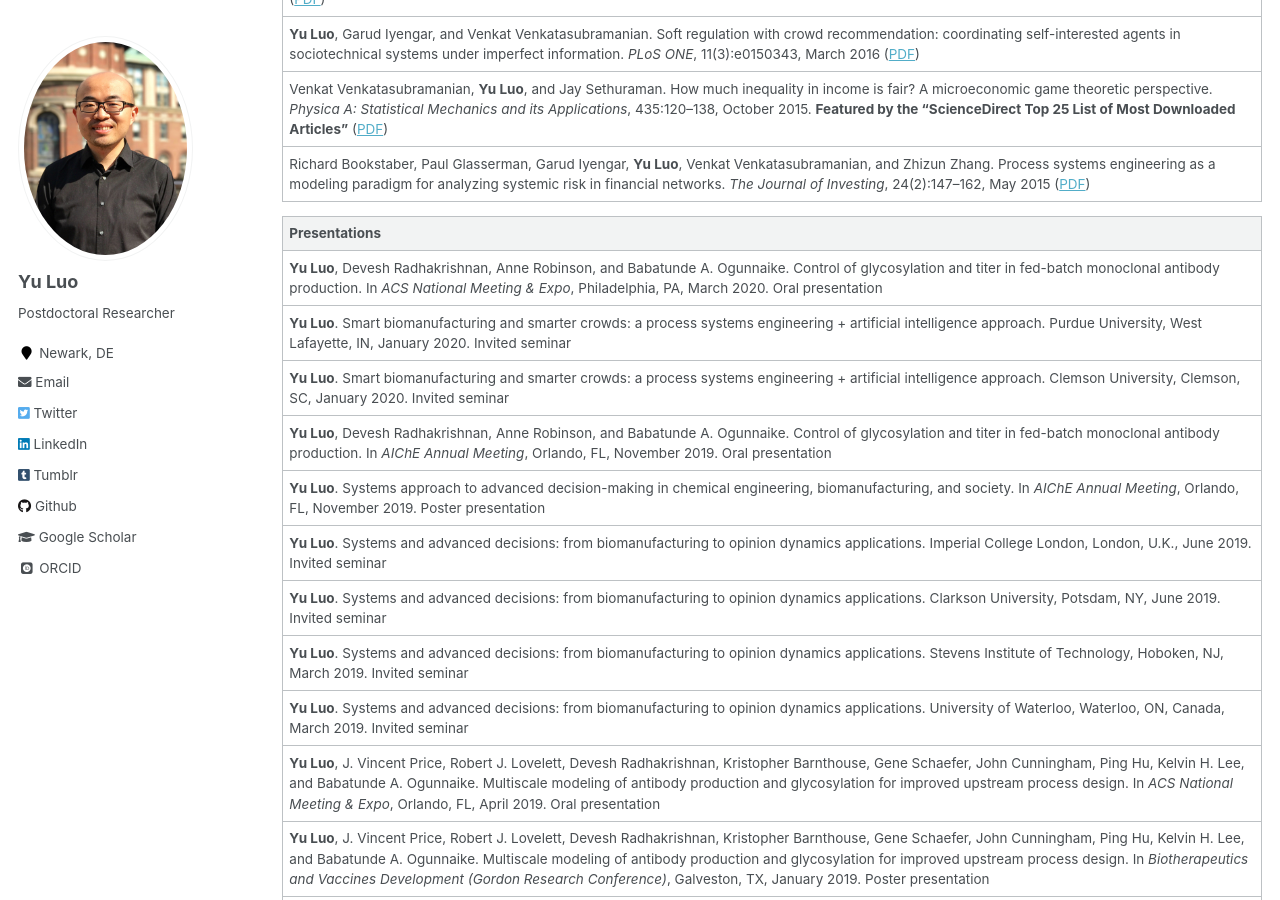
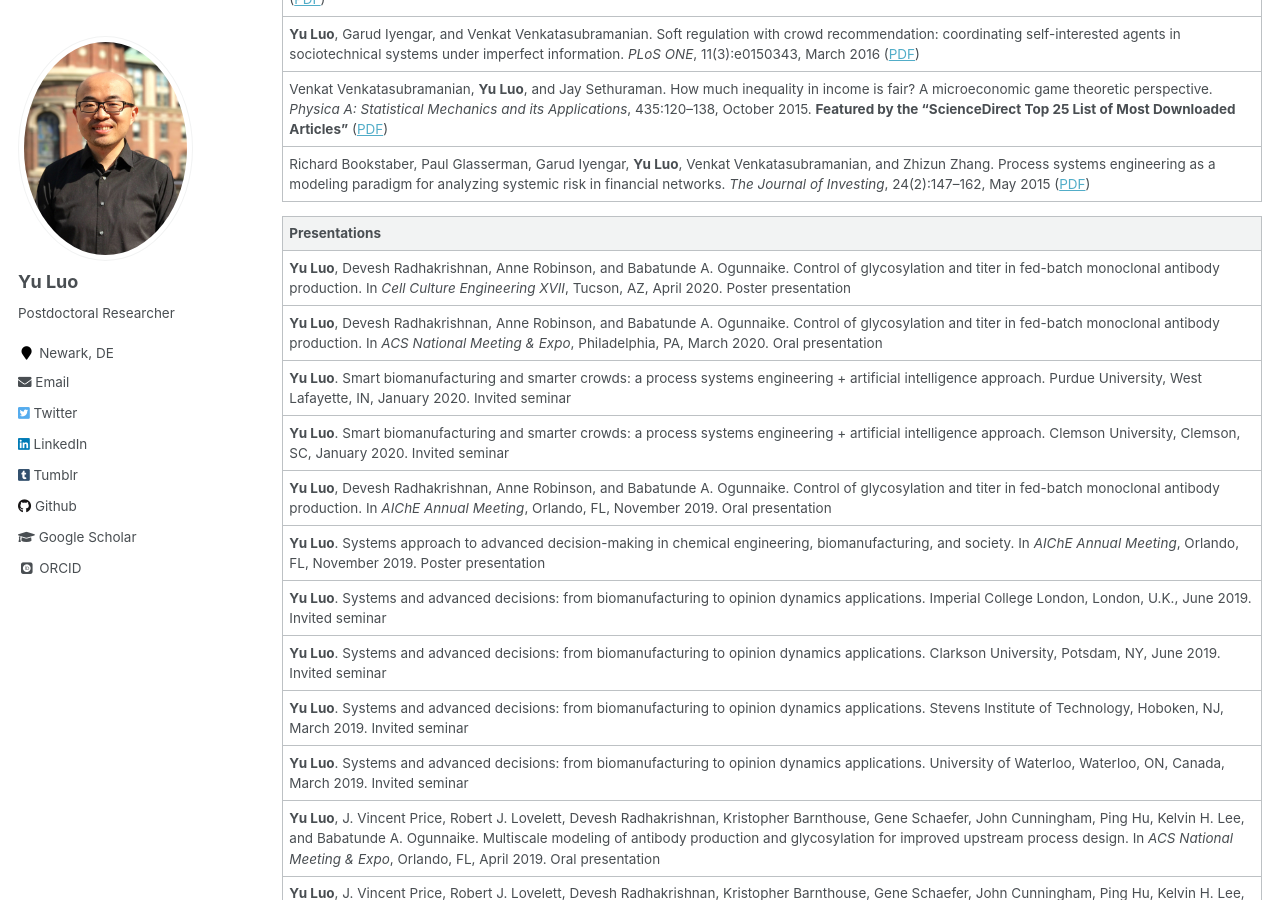
Before and after one commit to l16cn/l16cn.github.io, a Jekyll site: the page built from _pages/experience.md, in a window 1280 px wide and 900 px high, scrolled down 1231 px. Built offline with Jekyll 4.4.1, drawn with Linux system fonts in a browser that asks for light colours; some web fonts are replaced; some of the changed lines change nothing that is shown; some of the changed text lies outside the part shown.

Commit message:
updated cv for cce

```diff
--- a/_pages/experience.md
+++ b/_pages/experience.md
@@ -5,7 +5,7 @@ permalink: /experience/
 author_profile: true
 ---
 
-_Version: 2020-02-03_ ([PDF](../files/2_cv.pdf))
+_Version: 2020-02-16_ ([PDF](../files/2_cv.pdf))
 
 ### Education and Training
 
@@ -41,6 +41,7 @@ _Version: 2020-02-03_ ([PDF](../files/2_cv.pdf))
 
 |Presentations|
 |:-|
+|**Yu Luo**, Devesh Radhakrishnan, Anne Robinson, and Babatunde A. Ogunnaike. Control of glycosylation and titer in fed-batch monoclonal antibody production. In _Cell Culture Engineering XVII_, Tucson, AZ, April 2020. Poster presentation|
 |**Yu Luo**, Devesh Radhakrishnan, Anne Robinson, and Babatunde A. Ogunnaike. Control of glycosylation and titer in fed-batch monoclonal antibody production. In _ACS National Meeting & Expo_, Philadelphia, PA, March 2020. Oral presentation|
 |**Yu Luo**. Smart biomanufacturing and smarter crowds: a process systems engineering + artificial intelligence approach. Purdue University, West Lafayette, IN, January 2020. Invited seminar|
 |**Yu Luo**. Smart biomanufacturing and smarter crowds: a process systems engineering + artificial intelligence approach. Clemson University, Clemson, SC, January 2020. Invited seminar|
```
Also changed, not shown: 1 other file.
